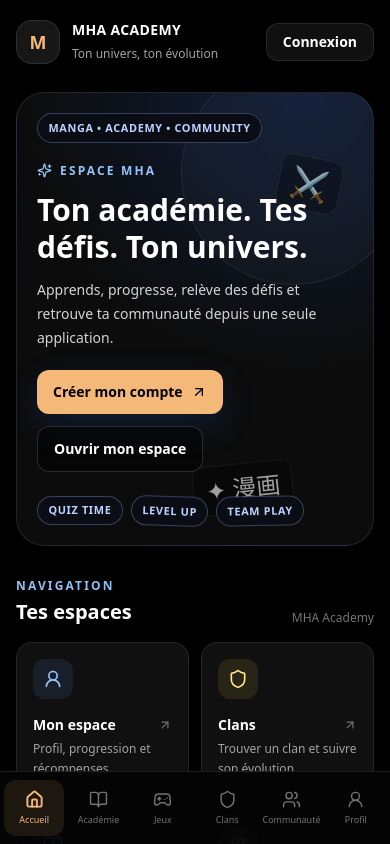
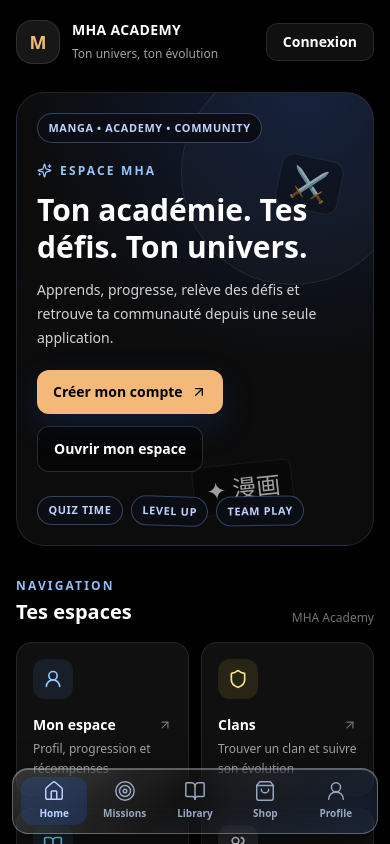
Before and after one commit to spidnes-wrl/mha-academy, a Next.js app: page / in a window 390 px wide. Shown: the top 844 px of the page. Built offline with nearby package versions, Linux system fonts and the light colour scheme.

Commit message:
Redesign mobile tabs and desktop sidebar

```diff
--- a/src/components/BottomNav.tsx
+++ b/src/components/BottomNav.tsx
@@ -1,6 +1,41 @@
 'use client';
 import Link from 'next/link';
 import { usePathname } from 'next/navigation';
-import { Home, BookOpen, Shield, Users, UserRound, Gamepad2 } from 'lucide-react';
-const items=[{href:'/',label:'Accueil',Icon:Home},{href:'/academie',label:'Académie',Icon:BookOpen},{href:'/jeux',label:'Jeux',Icon:Gamepad2},{href:'/clans',label:'Clans',Icon:Shield},{href:'/communaute',label:'Communauté',Icon:Users},{href:'/dashboard',label:'Profil',Icon:UserRound}];
-export default function BottomNav(){const pathname=usePathname();if(pathname.startsWith('/auth/'))return null;return <nav aria-label="Navigation principale" className="fixed inset-x-0 bottom-0 z-50 border-t border-white/10 bg-[#050505]/95 px-1 pb-[max(env(safe-area-inset-bottom),.5rem)] pt-2 md:hidden"><div className="mx-auto grid max-w-2xl grid-cols-6 gap-1">{items.map(({href,label,Icon})=>{const active=pathname===href||(href!=='/'&&pathname.startsWith(`${href}/`));return <Link key={href} href={href} aria-current={active?'page':undefined} className={`flex min-h-14 flex-col items-center justify-center gap-1 rounded-xl text-[9px] font-medium transition ${active?'bg-[#f4b879]/10 text-[#f4b879]':'text-neutral-500 hover:text-white'}`}><Icon size={19} strokeWidth={active?2.4:1.8} aria-hidden="true"/><span>{label}</span></Link>})}</div></nav>}
+import { Home, Target, BookOpen, ShoppingBag, UserRound } from 'lucide-react';
+
+const items = [
+  { href: '/', label: 'Home', Icon: Home },
+  { href: '/missions', label: 'Missions', Icon: Target },
+  { href: '/bibliotheque', label: 'Library', Icon: BookOpen },
+  { href: '/boutique', label: 'Shop', Icon: ShoppingBag },
+  { href: '/dashboard', label: 'Profile', Icon: UserRound },
+];
+
+export default function BottomNav() {
+  const pathname = usePathname();
+  if (pathname.startsWith('/auth/')) return null;
+  return <>
+    <nav aria-label="Navigation principale" className="mha-tabbar fixed inset-x-3 bottom-[max(env(safe-area-inset-bottom),.65rem)] z-50 rounded-2xl px-2 py-2 md:hidden">
+      <div className="mx-auto grid max-w-lg grid-cols-5 gap-1">
+        {items.map(({ href, label, Icon }) => {
+          const active = pathname === href || (href !== '/' && pathname.startsWith(`${href}/`));
+          return <Link key={href} href={href} aria-current={active ? 'page' : undefined} className={`flex min-h-12 flex-col items-center justify-center gap-1 rounded-xl text-[10px] font-semibold transition ${active ? 'bg-blue-600/20 text-[#BFD2FF]' : 'text-[#9AA7C2] hover:text-white'}`}>
+            <Icon size={22} strokeWidth={1.6} strokeLinecap="round" strokeLinejoin="round" aria-hidden="true" />
+            <span>{label}</span>
+          </Link>;
+        })}
+      </div>
+    </nav>
+    <aside aria-label="Navigation principale" className="mha-tabbar fixed bottom-4 left-4 top-4 z-50 hidden w-[76px] flex-col items-center rounded-2xl py-4 md:flex">
+      <Link href="/" aria-label="MHA Academy, accueil" className="mb-7 grid h-11 w-11 place-items-center rounded-xl bg-blue-600 text-lg font-black text-white">M</Link>
+      <div className="flex w-full flex-1 flex-col items-center gap-3">
+        {items.map(({ href, label, Icon }) => {
+          const active = pathname === href || (href !== '/' && pathname.startsWith(`${href}/`));
+          return <Link key={href} href={href} aria-label={label} aria-current={active ? 'page' : undefined} className={`grid h-12 w-12 place-items-center rounded-xl transition ${active ? 'bg-blue-600/25 text-[#BFD2FF]' : 'text-[#9AA7C2] hover:bg-white/5 hover:text-white'}`}>
+            <Icon size={24} strokeWidth={1.6} strokeLinecap="round" strokeLinejoin="round" />
+          </Link>;
+        })}
+      </div>
+    </aside>
+  </>;
+}
```
